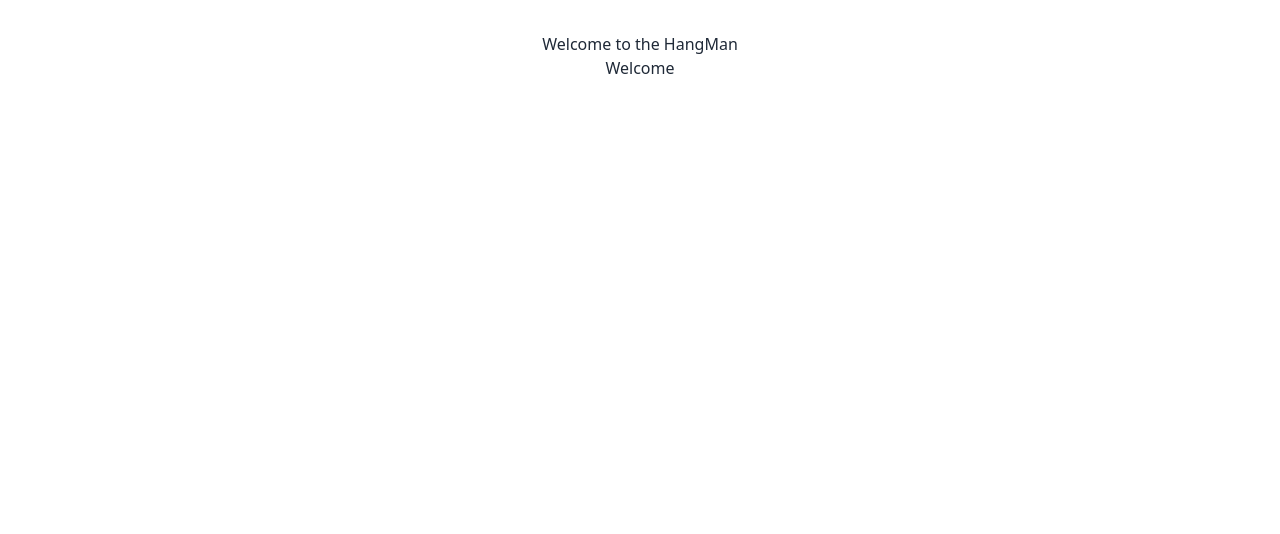
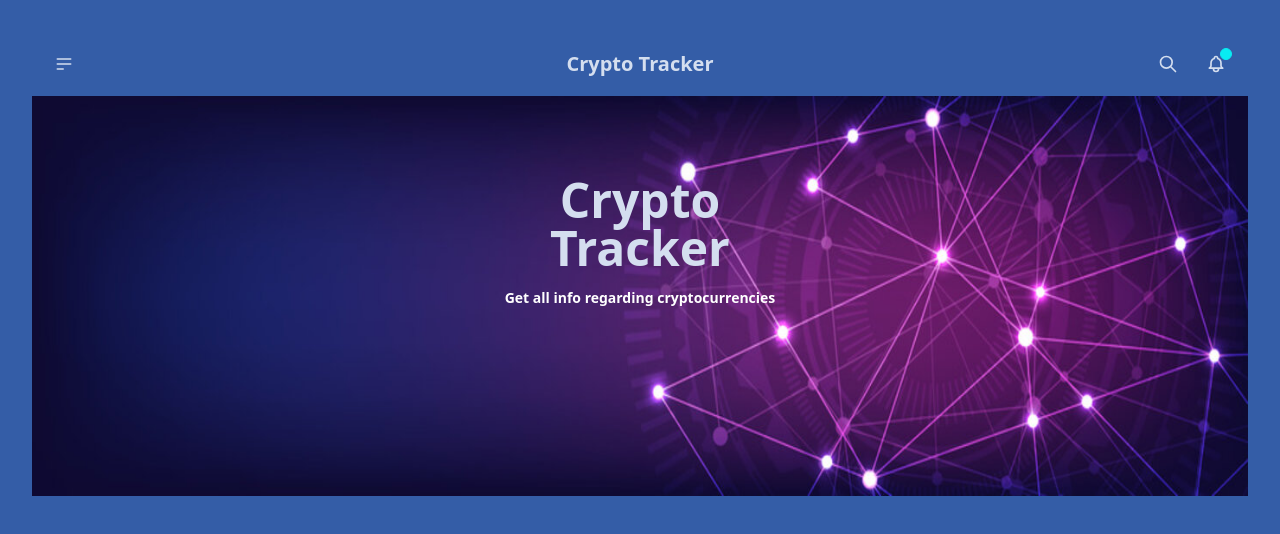
Before and after one commit to Srv108/Crypto-Project-Coin-Gecko, a React (Vite) app: page / in a window 1280 px wide. Shown: the top 534 px of the page. Built offline with nearby package versions, Linux system fonts and the light colour scheme.

Commit message:
Navbar and Banner added

```diff
--- a/src/App.jsx
+++ b/src/App.jsx
@@ -2,14 +2,16 @@
 import reactLogo from './assets/react.svg'
 import viteLogo from '/vite.svg'
 import './App.css'
+import Navbar from './Component/Navbar/Navbar'
+import Banner from './Component/Banner/Banner'
 
 function App() {
   const [count, setCount] = useState(0)
 
   return (
     <>
-      <h1>Welcome to the HangMan</h1>
-      Welcome
+      <Navbar/>
+      <Banner/>
     </>
   )
 }
--- /dev/null
+++ b/src/Component/Banner/Banner.jsx
@@ -0,0 +1,27 @@
+import BannerImage from '../../assets/banner1.jpeg';
+
+function Banner(){
+    return (
+        <div className='className="w-full h-[25rem] relative'>
+            <img
+                src={BannerImage}
+                className='h-full w-full'
+            />
+
+            <div className='absolute top-20 left-0 right-0 mx-auto w-[20rem]'>
+                <div className='flex flex-col gap-4'>
+                    <div className='font-semibold text-5xl tect-white'>
+                        Crypto Tracker
+                    </div>
+
+                    <div className='font-semibold text-sm text-white text-center'>
+                        Get all info regarding cryptocurrencies
+                    </div>
+
+                </div>
+            </div>
+        </div>
+    );
+}
+
+export default Banner;
--- /dev/null
+++ b/src/Component/Navbar/Navbar.jsx
@@ -0,0 +1,69 @@
+function Navbar(){
+    return (
+        <div className="navbar bg-base-100">
+            <div className="navbar-start">
+                <div className="dropdown">
+                <div tabIndex={0} role="button" className="btn btn-ghost btn-circle">
+                    <svg
+                    xmlns="http://www.w3.org/2000/svg"
+                    className="h-5 w-5"
+                    fill="none"
+                    viewBox="0 0 24 24"
+                    stroke="currentColor">
+                    <path
+                        strokeLinecap="round"
+                        strokeLinejoin="round"
+                        strokeWidth="2"
+                        d="M4 6h16M4 12h16M4 18h7" />
+                    </svg>
+                </div>
+                <ul
+                    tabIndex={0}
+                    className="menu menu-sm dropdown-content bg-base-100 rounded-box z-[1] mt-3 w-52 p-2 shadow">
+                    <li><a>Homepage</a></li>
+                    <li><a>Portfolio</a></li>
+                    <li><a>About</a></li>
+                </ul>
+                </div>
+            </div>
+            <div className="navbar-center">
+                <a className="btn btn-ghost text-xl">Crypto Tracker</a>
+            </div>
+            <div className="navbar-end">
+                <button className="btn btn-ghost btn-circle">
+                <svg
+                    xmlns="http://www.w3.org/2000/svg"
+                    className="h-5 w-5"
+                    fill="none"
+                    viewBox="0 0 24 24"
+                    stroke="currentColor">
+                    <path
+                    strokeLinecap="round"
+                    strokeLinejoin="round"
+                    strokeWidth="2"
+                    d="M21 21l-6-6m2-5a7 7 0 11-14 0 7 7 0 0114 0z" />
+                </svg>
+                </button>
+                <button className="btn btn-ghost btn-circle">
+                <div className="indicator">
+                    <svg
+                    xmlns="http://www.w3.org/2000/svg"
+                    className="h-5 w-5"
+                    fill="none"
+                    viewBox="0 0 24 24"
+                    stroke="currentColor">
+                    <path
+                        strokeLinecap="round"
+                        strokeLinejoin="round"
+                        strokeWidth="2"
+                        d="M15 17h5l-1.405-1.405A2.032 2.032 0 0118 14.158V11a6.002 6.002 0 00-4-5.659V5a2 2 0 10-4 0v.341C7.67 6.165 6 8.388 6 11v3.159c0 .538-.214 1.055-.595 1.436L4 17h5m6 0v1a3 3 0 11-6 0v-1m6 0H9" />
+                    </svg>
+                    <span className="badge badge-xs badge-primary indicator-item"></span>
+                </div>
+                </button>
+            </div>
+        </div>
+    );
+}
+
+export default Navbar;
--- a/tailwind.config.js
+++ b/tailwind.config.js
@@ -10,4 +10,7 @@
   plugins: [
     require('daisyui'),
   ],
+  daisyui: {
+    themes: ["aqua"]
+  }
 }
```
Also changed, not shown: src/assets/banner1.jpeg (added).
